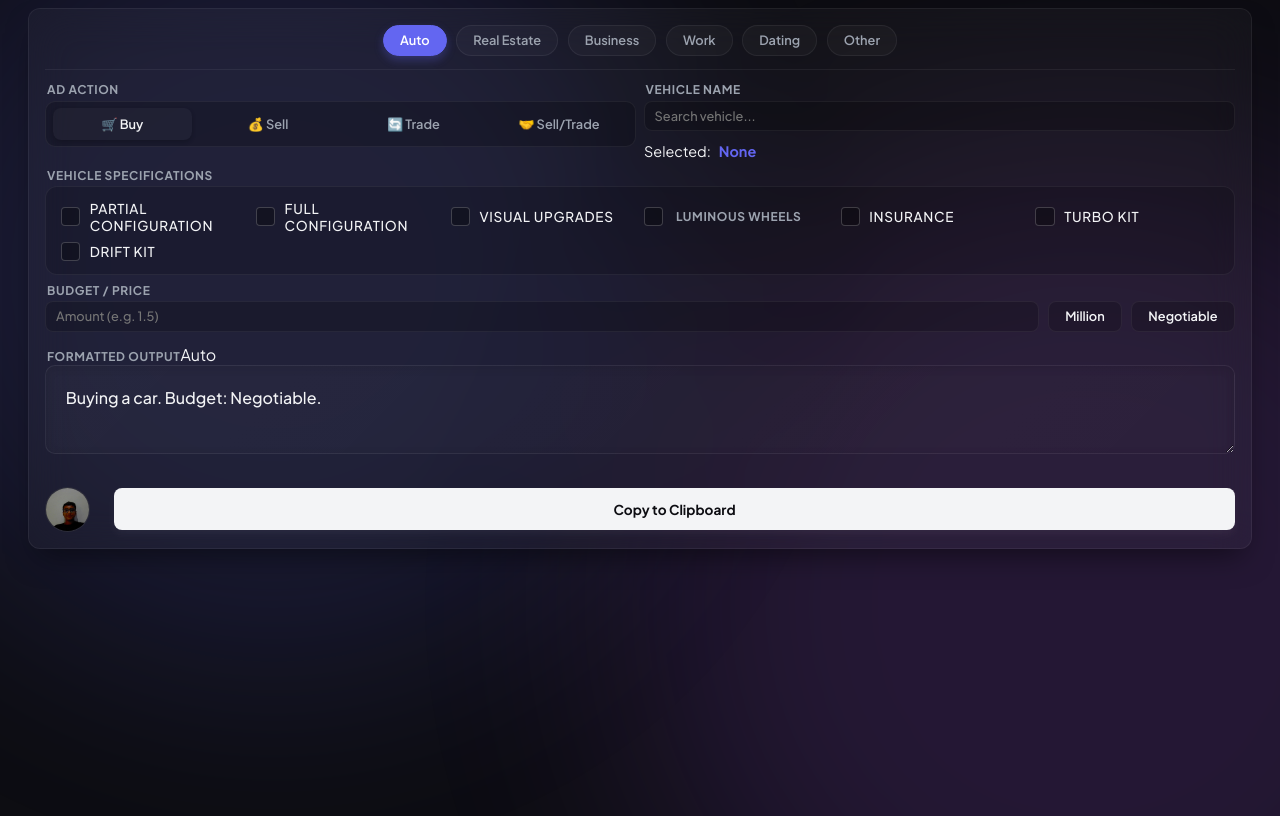
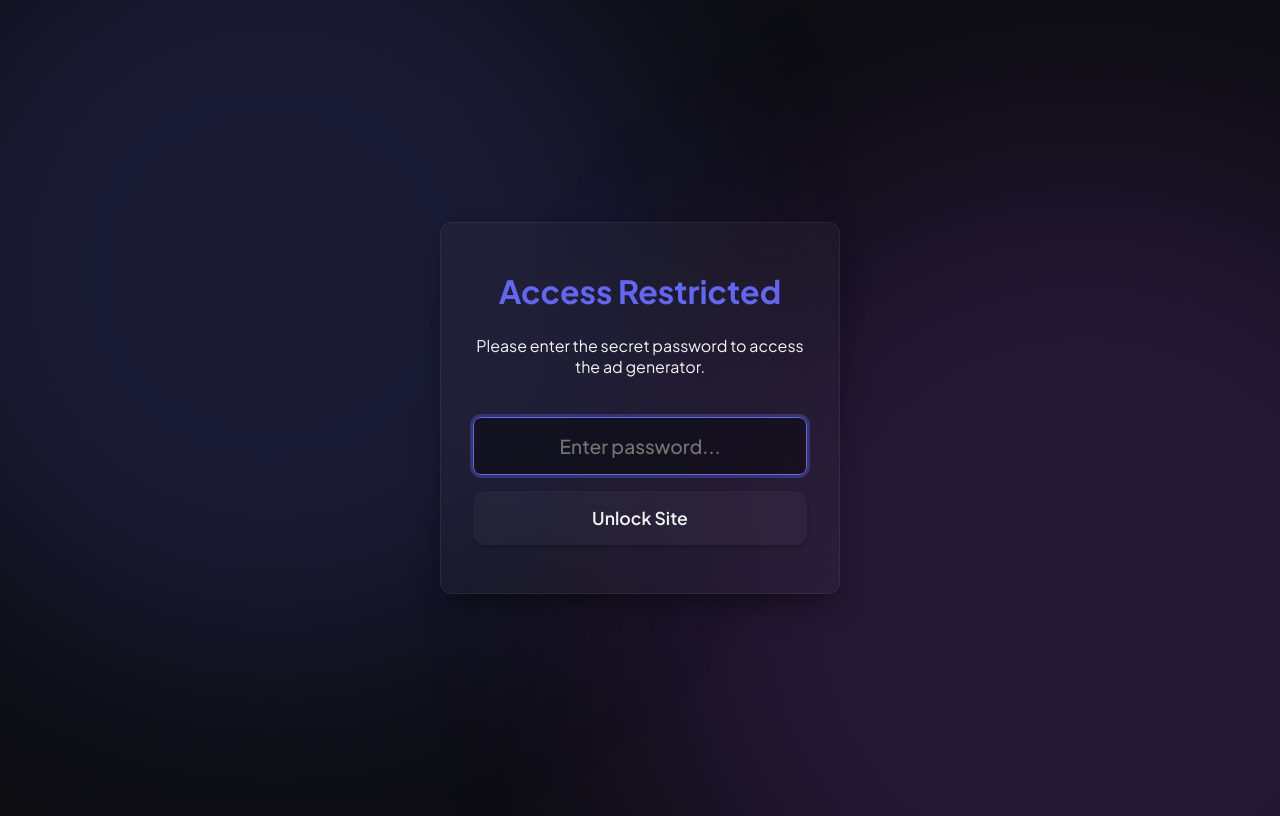
Before and after one commit to EkanshKhatri/lifeinvader, a React app in the folder app/: page / in a window 1280 px wide. Built offline with nearby package versions, Linux system fonts and the light colour scheme; the HTML template or start-up script is replaced by a standard one.

Commit message:
Add simple password protection screen

```diff
--- a/app/src/App.jsx
+++ b/app/src/App.jsx
@@ -3,6 +3,21 @@ import { carBrands, carsList, allLocations, officialLocations, unofficialLocatio
 import './index.css';
 
 function App() {
+  const [isAuthenticated, setIsAuthenticated] = useState(
+    localStorage.getItem('site_auth') === 'true'
+  );
+  const [passwordInput, setPasswordInput] = useState('');
+
+  const handleLogin = (e) => {
+    e.preventDefault();
+    if (passwordInput === 'grandrp') {
+      setIsAuthenticated(true);
+      localStorage.setItem('site_auth', 'true');
+    } else {
+      alert('Incorrect password. Please try again.');
+    }
+  };
+
   const [input, setInput] = useState('');
   const [output, setOutput] = useState('');
   const [category, setCategory] = useState('');
@@ -1000,6 +1015,29 @@ function App() {
 
     setOtherType(newType);
   };
+
+  if (!isAuthenticated) {
+    return (
+      <div style={{ display: 'flex', flexDirection: 'column', alignItems: 'center', justifyContent: 'center', minHeight: '100vh', padding: '1rem' }}>
+        <div className="card" style={{ padding: '3rem 2rem', textAlign: 'center', maxWidth: '400px', width: '100%', display: 'flex', flexDirection: 'column', gap: '1.5rem' }}>
+          <h2 style={{ color: 'var(--primary)', fontSize: '2rem', margin: 0 }}>Access Restricted</h2>
+          <p style={{ color: 'var(--text-secondary)', margin: 0 }}>Please enter the secret password to access the ad generator.</p>
+          <form onSubmit={handleLogin} style={{ display: 'flex', flexDirection: 'column', gap: '1rem', marginTop: '1rem' }}>
+            <input
+              type="password"
+              className="search-input"
+              placeholder="Enter password..."
+              value={passwordInput}
+              onChange={(e) => setPasswordInput(e.target.value)}
+              autoFocus
+              style={{ textAlign: 'center', fontSize: '1.2rem', padding: '1rem' }}
+            />
+            <button type="submit" className="action-btn active" style={{ padding: '1rem', fontSize: '1.1rem', borderRadius: '12px' }}>Unlock Site</button>
+          </form>
+        </div>
+      </div>
+    );
+  }
 
   return (
     <div className="container">
```
